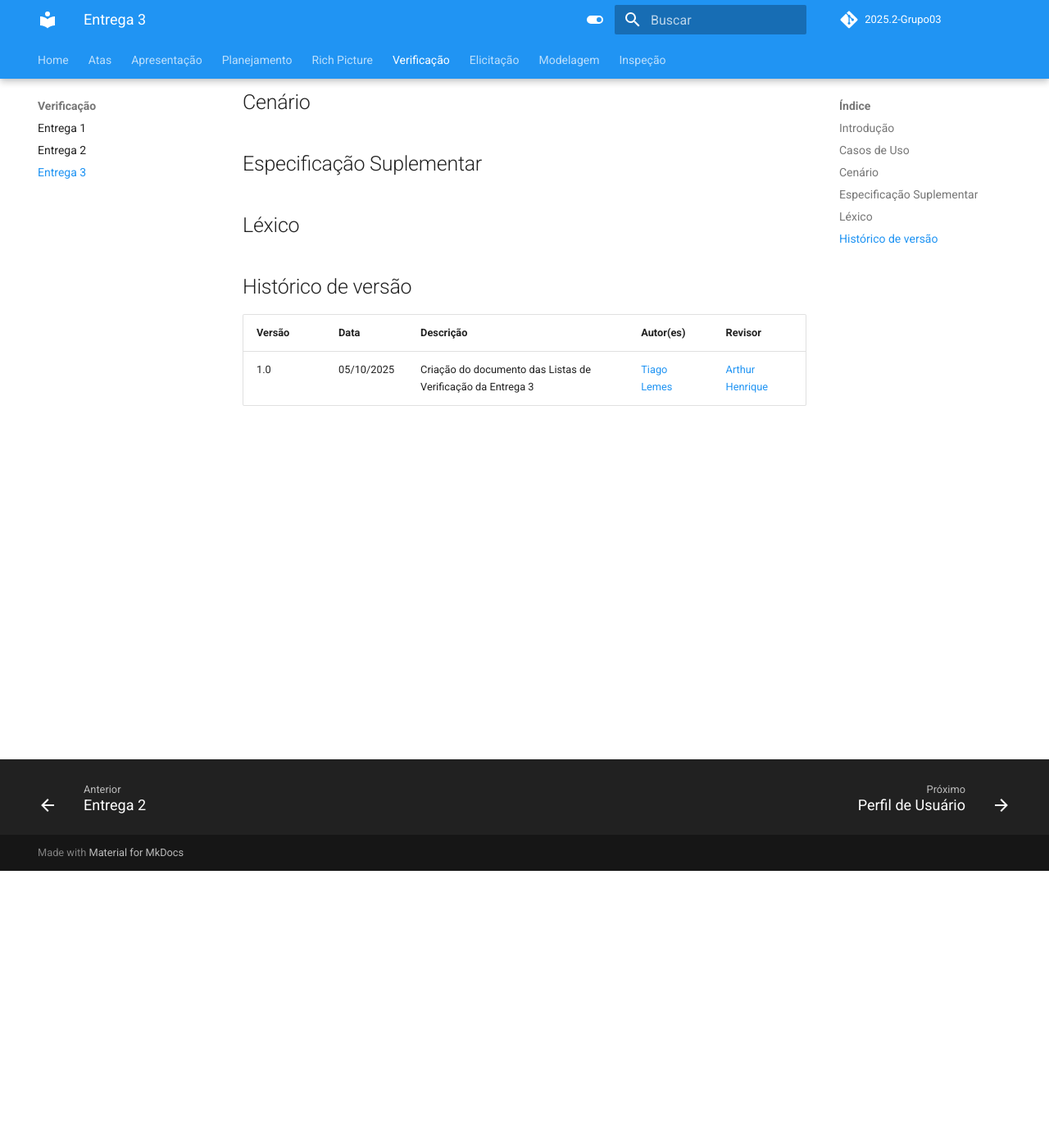
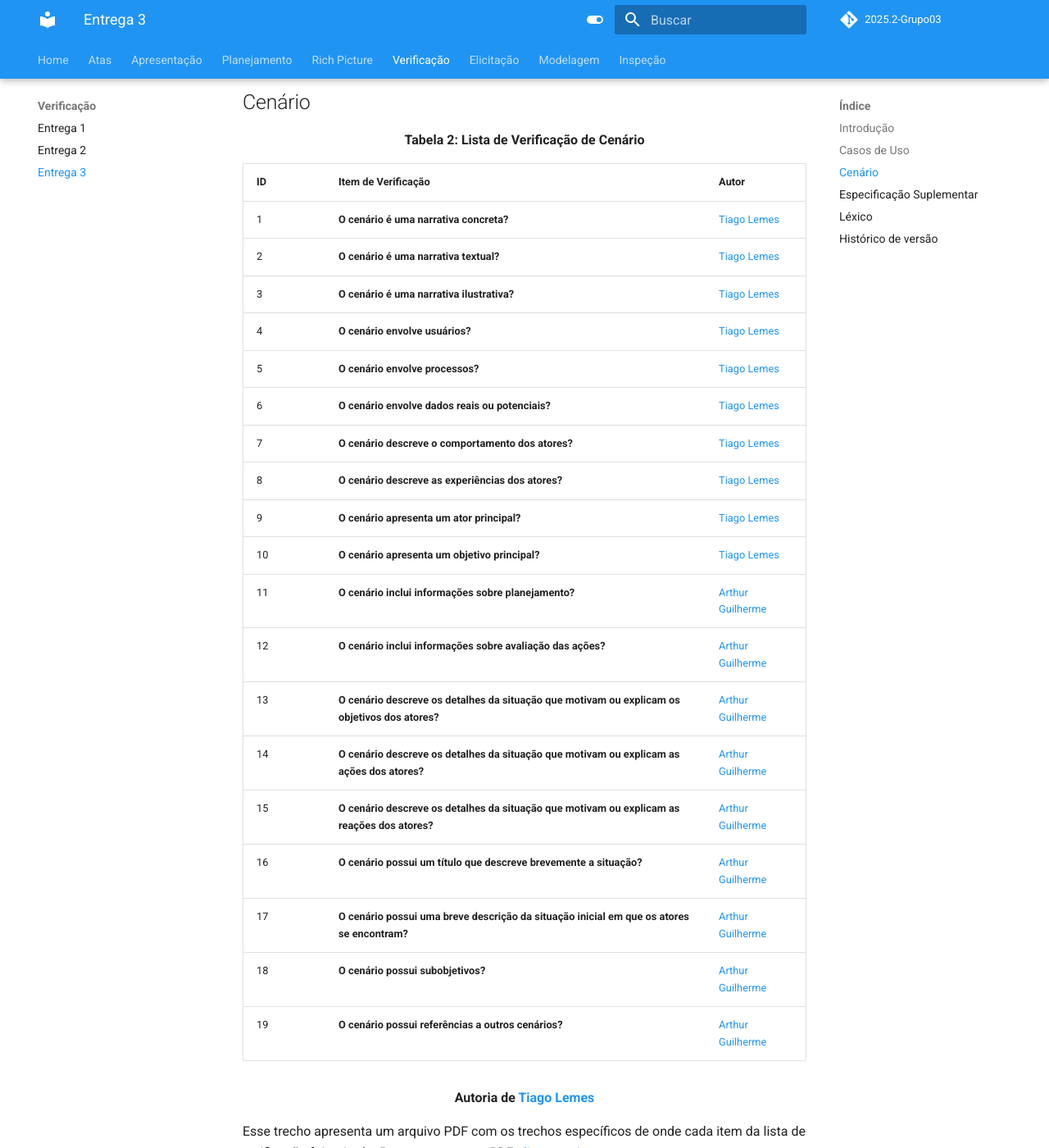
Before and after one commit to Requisitos-de-Software/2025.2-Grupo03, an MkDocs documentation site: the page built from docs/Verificacao/verificacao3.md, in a window 1280 px wide and 1400 px high, scrolled down 338 px. Shown: the whole window at 82% size. Built offline with MkDocs 1.6.1 and Material for MkDocs 9.7.7, drawn with Linux system fonts in a browser that asks for light colours; comment, search, counter and statistics services are not loaded; some of the changed text lies outside the part shown.

Commit message:
Lista de Verificação de Cenários

```diff
--- a/docs/Verificacao/verificacao3.md
+++ b/docs/Verificacao/verificacao3.md
@@ -7,6 +7,34 @@ Essa etapa apresenta uma lista de verificação para avaliar os artefatos produz
 ## Casos de Uso
 
 ## Cenário
+<div align="center"><strong>Tabela 2: Lista de Verificação de Cenário</strong></div>
+
+
+| ID | Item de Verificação | Autor |
+|----|--------------------|-------|
+| 1 | **O cenário é uma narrativa concreta?** | [Tiago Lemes](https://github.com/TiagoTeixeira-2005) |
+| 2 | **O cenário é uma narrativa textual?** | [Tiago Lemes](https://github.com/TiagoTeixeira-2005) |
+| 3 | **O cenário é uma narrativa ilustrativa?** | [Tiago Lemes](https://github.com/TiagoTeixeira-2005) |
+| 4 | **O cenário envolve usuários?** | [Tiago Lemes](https://github.com/TiagoTeixeira-2005) |
+| 5 | **O cenário envolve processos?** | [Tiago Lemes](https://github.com/TiagoTeixeira-2005) |
+| 6 | **O cenário envolve dados reais ou potenciais?** | [Tiago Lemes](https://github.com/TiagoTeixeira-2005) |
+| 7 | **O cenário descreve o comportamento dos atores?** | [Tiago Lemes](https://github.com/TiagoTeixeira-2005) |
+| 8 | **O cenário descreve as experiências dos atores?** | [Tiago Lemes](https://github.com/TiagoTeixeira-2005) |
+| 9 | **O cenário apresenta um ator principal?** | [Tiago Lemes](https://github.com/TiagoTeixeira-2005) |
+| 10 | **O cenário apresenta um objetivo principal?** | [Tiago Lemes](https://github.com/TiagoTeixeira-2005) |
+| 11 | **O cenário inclui informações sobre planejamento?** | [Arthur Guilherme](https://github.com/ArthurGuilher62) |
+| 12 | **O cenário inclui informações sobre avaliação das ações?** | [Arthur Guilherme](https://github.com/ArthurGuilher62) |
+| 13 | **O cenário descreve os detalhes da situação que motivam ou explicam os objetivos dos atores?** | [Arthur Guilherme](https://github.com/ArthurGuilher62) |
+| 14 | **O cenário descreve os detalhes da situação que motivam ou explicam as ações dos atores?** | [Arthur Guilherme](https://github.com/ArthurGuilher62) |
+| 15 | **O cenário descreve os detalhes da situação que motivam ou explicam as reações dos atores?** | [Arthur Guilherme](https://github.com/ArthurGuilher62) |
+| 16 | **O cenário possui um título que descreve brevemente a situação?** | [Arthur Guilherme](https://github.com/ArthurGuilher62) |
+| 17 | **O cenário possui uma breve descrição da situação inicial em que os atores se encontram?** | [Arthur Guilherme](https://github.com/ArthurGuilher62) |
+| 18 | **O cenário possui subobjetivos?** | [Arthur Guilherme](https://github.com/ArthurGuilher62) |
+| 19 | **O cenário possui referências a outros cenários?** | [Arthur Guilherme](https://github.com/ArthurGuilher62) |
+
+<div align="center"><strong>Autoria de <a href="https://github.com/TiagoTeixeira-2005">Tiago Lemes</a></strong></div>
+
+Esse trecho apresenta um arquivo PDF com os trechos específicos de onde cada item da lista de verificação foi retirado. Para acessar esse PDF [clique aqui](../arquivos/ListaVerificacaoCenario.pdf).
 
 ## Especificação Suplementar
 
@@ -17,3 +45,4 @@ Essa etapa apresenta uma lista de verificação para avaliar os artefatos produz
 | Versão | Data | Descrição | Autor(es) | Revisor |
 |--------|------|-----------|-----------|---------|
 | 1.0    | 05/10/2025 | Criação do documento das Listas de Verificação da Entrega 3 | [Tiago Lemes](https://github.com/TiagoTeixeira-2005) |  [Arthur Henrique](https://github.com/arthurhvieira1) |
+| 1.1    | 09/10/2025 | Adição da Lista de Verificação de Cenário | [Tiago Lemes](https://github.com/TiagoTeixeira-2005) |  [Arthur Henrique](https://github.com/arthurhvieira1) |
```
Also changed, not shown: 1 other file.
